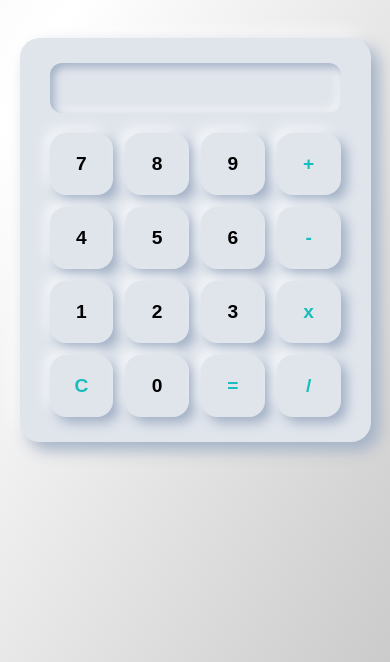
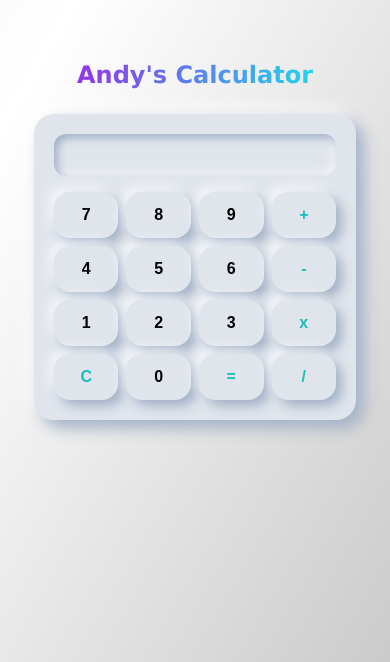
Before and after one commit to AndyWebDev/Styled-Calculator, a plain HTML site: page index.html in a window 390 px wide. Shown: the part 182-844 px from the top of the page. Drawn offline with Linux system fonts and the light colour scheme.

Commit message:
Add files via upload

```diff
--- a/styles.css
+++ b/styles.css
@@ -18,24 +18,35 @@
 
 body {
   width: 100%;
-  height: 100vh;
+  min-height: 100vh;
   display: flex;
   flex-direction: column;
   justify-content: center;
   align-items: center;
   font-family: Verdana, Geneva, Tahoma, sans-serif;
   font-size: 1rem;
-  /* Multi-stop gradient with white blended in */
   background: linear-gradient(
     120deg,
     var(--color-background) 0%,
     #ffffff 40%,
     #b0b0b0 100%
   );
-  background-size: 200% 200%; /* bigger than viewport to allow movement */
+  background-size: 200% 200%;
   animation: shine 8s ease-in-out infinite alternate;
-  overflow: hidden;
+  overflow-x: hidden;
   color: #333;
+  padding: 1rem; /* small padding so content never touches screen edges */
+}
+
+/* Brand heading */
+h1 {
+  margin-bottom: 40px;
+  text-align: center;
+  font-size: 2.2rem;
+  background: linear-gradient(to left, #22d3ee, #9333ea);
+  -webkit-background-clip: text;
+  background-clip: text;
+  -webkit-text-fill-color: transparent;
 }
 
 /* Keyframes to “slide” the gradient for a subtle shine */
@@ -46,21 +57,6 @@ body {
   100% {
     background-position: 100% 50%;
   }
-}
-
-/* Brand heading – untouched as requested */
-h1 {
-  text-align: center;
-  position: absolute;
-  top: 120px;
-  padding: 5px;
-  margin-bottom: 20px;
-  font-size: 2.2rem;
-  background: linear-gradient(to left, #22d3ee, #9333ea);
-  -webkit-background-clip: text;
-  background-clip: text;
-  -webkit-text-fill-color: transparent;
-  color: transparent;
 }
 
 /* Calculator wrapper */
@@ -74,7 +70,7 @@ h1 {
     -8px -8px 16px var(--color-shadow-light);
   display: flex;
   flex-direction: column;
-  gap: 20px; /* consistent spacing between screen & buttons */
+  gap: 20px;
 }
 
 /* Display area */
@@ -131,3 +127,47 @@ button:hover {
 .buttons .operator:hover {
   color: #fff;
 }
+
+/* ---------------------- */
+/*      RESPONSIVE        */
+/* ---------------------- */
+
+/* For small tablets and large phones */
+@media (max-width: 600px) {
+  h1 {
+    font-size: 1.8rem;
+    margin-bottom: 25px;
+  }
+
+  #calculator {
+    max-width: 95%;
+    padding: 20px;
+    gap: 16px;
+  }
+
+  #result {
+    font-size: 1.2rem;
+    padding: 10px 14px;
+  }
+
+  button {
+    padding: 16px;
+    font-size: 1.1rem;
+  }
+}
+
+/* Very small phones (narrower than ~400px) */
+@media (max-width: 400px) {
+  h1 {
+    font-size: 1.5rem;
+  }
+
+  .buttons {
+    gap: 8px;
+  }
+
+  button {
+    padding: 14px;
+    font-size: 1rem;
+  }
+}
```
